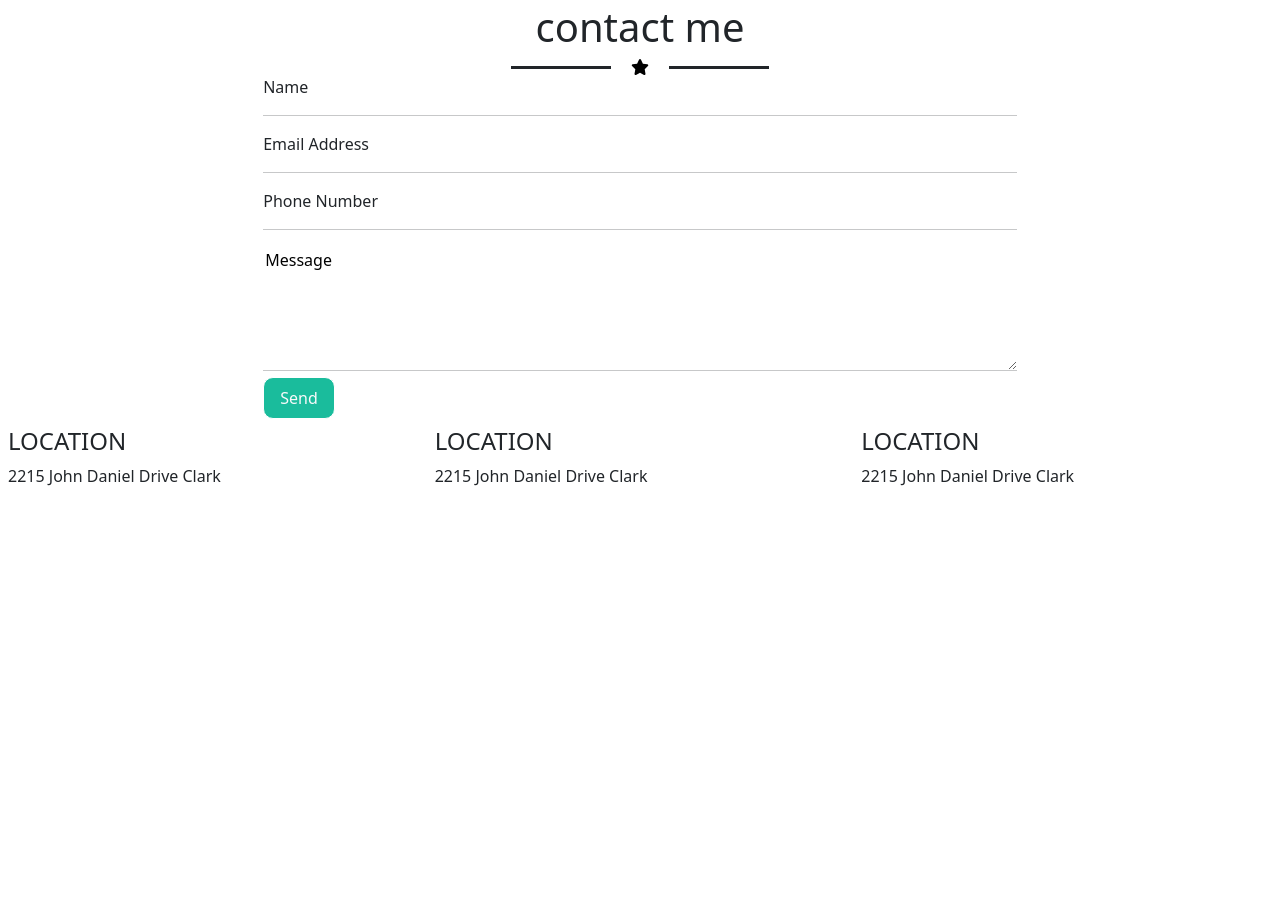
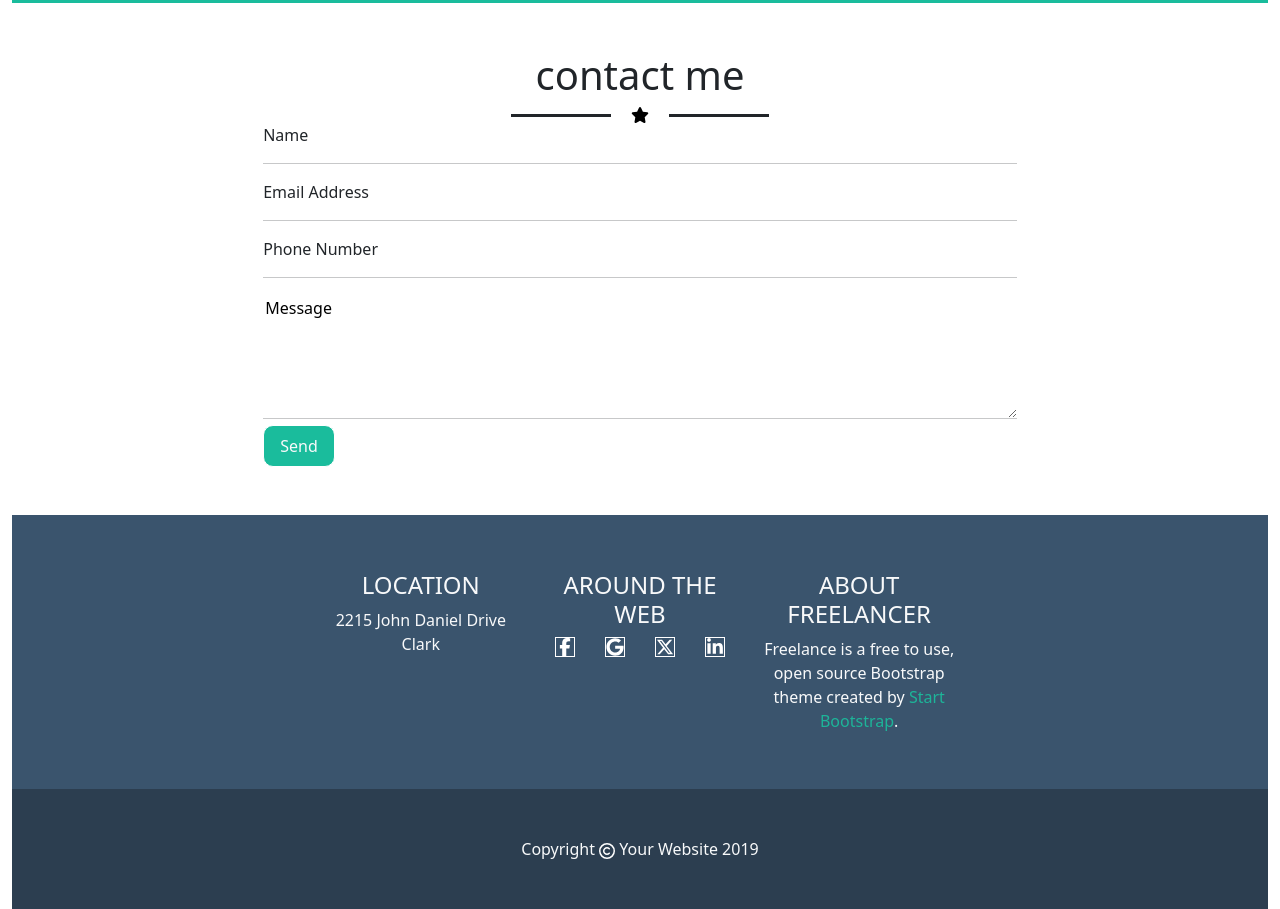
Before and after one commit to ChristianBaciu/html-css-bootstrap-freelancer, a plain HTML site: page index.html in a window 1280 px wide. Shown: the part 1542-2451 px from the top of the page. Before the commit the page ends 2038 px from the top, so only its background shows below. Drawn offline with nearby package versions, Linux system fonts and the light colour scheme.

Commit message:
bootstrap

```diff
--- a/index.html
+++ b/index.html
@@ -3,7 +3,7 @@
 <head>
     <meta charset="UTF-8">
     <meta name="viewport" content="width=device-width, initial-scale=1.0">
-    <title>Document</title>
+    <title>Bootstrap</title>
     <link href="https://cdn.jsdelivr.net/npm/bootstrap@5.3.2/dist/css/bootstrap.min.css" rel="stylesheet" integrity="sha384-T3c6CoIi6uLrA9TneNEoa7RxnatzjcDSCmG1MXxSR1GAsXEV/Dwwykc2MPK8M2HN" crossorigin="anonymous">
 
     <link rel="stylesheet" href="style.css">
@@ -19,11 +19,11 @@
             </nav>
             <nav>
                 <ul>
-                    <li>portofolio</li>
-                    <li>about</li>
-                    <li>contact</li>
-                    <li class="display-small">
-                        <svg xmlns="http://www.w3.org/2000/svg" height="16" width="14" viewBox="0 0 448 512"><!--!Font Awesome Free 6.5.1 by @fontawesome - https://fontawesome.com License - https://fontawesome.com/license/free Copyright 2023 Fonticons, Inc.--><path d="M0 96C0 78.3 14.3 64 32 64H416c17.7 0 32 14.3 32 32s-14.3 32-32 32H32C14.3 128 0 113.7 0 96zM0 256c0-17.7 14.3-32 32-32H416c17.7 0 32 14.3 32 32s-14.3 32-32 32H32c-17.7 0-32-14.3-32-32zM448 416c0 17.7-14.3 32-32 32H32c-17.7 0-32-14.3-32-32s14.3-32 32-32H416c17.7 0 32 14.3 32 32z"/></svg>
+                    <li class="display-xl">portofolio</li>
+                    <li class="display-xl">about</li>
+                    <li class="display-xl">contact</li>
+                    <li class="display-sx">
+                        <svg xmlns="http://www.w3.org/2000/svg" height="16" width="14" viewBox="0 0 448 512"><path d="M0 96C0 78.3 14.3 64 32 64H416c17.7 0 32 14.3 32 32s-14.3 32-32 32H32C14.3 128 0 113.7 0 96zM0 256c0-17.7 14.3-32 32-32H416c17.7 0 32 14.3 32 32s-14.3 32-32 32H32c-17.7 0-32-14.3-32-32zM448 416c0 17.7-14.3 32-32 32H32c-17.7 0-32-14.3-32-32s14.3-32 32-32H416c17.7 0 32 14.3 32 32z" fill="grey"/></svg>
                     </li>
                 </ul>
             </nav>
@@ -58,7 +58,7 @@
 
         <!--immagini-->
         <section>
-            <div class="text-center">
+            <div class="text-center pb-5">
                 <div class="row">
                     <div class="col-12 col-md-6 col-lg-4 p-3">
                         <div class="bg">
@@ -113,10 +113,10 @@
 
                 <div class="contaier-testo text-center p-3">
                     <div class="row text-start">
-                        <div class="col-6 col-xs">
+                        <div class="col-6 col-sx-12">
                             Freelancer is a free bootstrap there created by Start Bootstrap. The download includes the complete source files including HTML, CSS, and JavaScript as well as optional LESS stylesheets for easy. customization.
                         </div>
-                        <div class="col-6 col-xs">
+                        <div class="col-6 col-sx-12">
                             Whether you're a student looking to Showcase your works a professional looking to attract clients, or a graphic artist looking to share your projects, this template is the perfect starting point
                         </div>
                     </div>
@@ -157,31 +157,45 @@
             </div>
         </section>
 
-
-        <section>
-            <div class="row">
+        <!--footer-->
+        <footer>
+            <div class="container-footer row text-center p-5 mt-5 text-light">
                 <div class="col-12 col-md-6 col-lg-4 p-2">
-                    <div class="bg">
-                        <h4>LOCATION</h4>
-                        <span>2215 John Daniel Drive Clark</span>
+                    <div>
+                        <h4>location</h4>
+                        <div>2215 John Daniel Drive Clark</div>
                     </div>
                 </div>
                 <div class="col-12 col-md-6 col-lg-4 p-2">
-                    <div class="bg">
-                        <h4>LOCATION</h4>
-                        <span>2215 John Daniel Drive Clark</span>
+                    <div>
+                        <h4>around the web</h4>
+                        <div class="app">
+                            <svg xmlns="http://www.w3.org/2000/svg" height="20" width="20" viewBox="0 0 320 512"><path d="M80 299.3V512H196V299.3h86.5l18-97.8H196V166.9c0-51.7 20.3-71.5 72.7-71.5c16.3 0 29.4 .4 37 1.2V7.9C291.4 4 256.4 0 236.2 0C129.3 0 80 50.5 80 159.4v42.1H14v97.8H80z" fill="white"/></svg>
+
+                            <svg xmlns="http://www.w3.org/2000/svg" height="20" width="20" viewBox="0 0 488 512"><path d="M488 261.8C488 403.3 391.1 504 248 504 110.8 504 0 393.2 0 256S110.8 8 248 8c66.8 0 123 24.5 166.3 64.9l-67.5 64.9C258.5 52.6 94.3 116.6 94.3 256c0 86.5 69.1 156.6 153.7 156.6 98.2 0 135-70.4 140.8-106.9H248v-85.3h236.1c2.3 12.7 3.9 24.9 3.9 41.4z" fill="white"/></svg>
+
+                            <svg xmlns="http://www.w3.org/2000/svg" height="20" width="20" viewBox="0 0 512 512"><path d="M389.2 48h70.6L305.6 224.2 487 464H345L233.7 318.6 106.5 464H35.8L200.7 275.5 26.8 48H172.4L272.9 180.9 389.2 48zM364.4 421.8h39.1L151.1 88h-42L364.4 421.8z" fill="white"/></svg>
+
+                            <svg xmlns="http://www.w3.org/2000/svg" height="20" width="20" viewBox="0 0 448 512"><path d="M100.3 448H7.4V148.9h92.9zM53.8 108.1C24.1 108.1 0 83.5 0 53.8a53.8 53.8 0 0 1 107.6 0c0 29.7-24.1 54.3-53.8 54.3zM447.9 448h-92.7V302.4c0-34.7-.7-79.2-48.3-79.2-48.3 0-55.7 37.7-55.7 76.7V448h-92.8V148.9h89.1v40.8h1.3c12.4-23.5 42.7-48.3 87.9-48.3 94 0 111.3 61.9 111.3 142.3V448z" fill="white"/></svg>
+                        </div>
                     </div>
                 </div>
                 <div class="col-12 col-md-6 col-lg-4 p-2">
-                    <div class="bg">
-                        <h4>LOCATION</h4>
-                        <span>2215 John Daniel Drive Clark</span>
+                    <div>
+                        <h4>about freelancer</h4>
+                        <div>Freelance is a free to use, open source Bootstrap theme created by <span>Start Bootstrap</span>.</div>
                     </div>
                 </div>
             </div>
-        </section>
 
-
+            <div class="copyright text-center text-light pb-5">
+                <div class=" text-center pt-5">
+                    <span>Copyright</span>
+                    <svg xmlns="http://www.w3.org/2000/svg" height="16" width="16" viewBox="0 0 512 512"><path d="M256 48a208 208 0 1 1 0 416 208 208 0 1 1 0-416zm0 464A256 256 0 1 0 256 0a256 256 0 1 0 0 512zM199.4 312.6c-31.2-31.2-31.2-81.9 0-113.1s81.9-31.2 113.1 0c9.4 9.4 24.6 9.4 33.9 0s9.4-24.6 0-33.9c-50-50-131-50-181 0s-50 131 0 181s131 50 181 0c9.4-9.4 9.4-24.6 0-33.9s-24.6-9.4-33.9 0c-31.2 31.2-81.9 31.2-113.1 0z" fill="white"/></svg>
+                    <span>Your Website 2019</span>
+                </div>
+            </div>
+        </footer>
     </div>
     <script src="https://cdn.jsdelivr.net/npm/bootstrap@5.3.2/dist/js/bootstrap.bundle.min.js" integrity="sha384-C6RzsynM9kWDrMNeT87bh95OGNyZPhcTNXj1NW7RuBCsyN/o0jlpcV8Qyq46cDfL" crossorigin="anonymous"></script>
 </body>
--- a/style.css
+++ b/style.css
@@ -18,9 +18,8 @@ header nav ul{
     display: flex;
 }
 
-.display-small{
+.display-xs{
     display: none;
-    fill: white;
 }
 
 .text-center .bg img{
@@ -83,3 +82,61 @@ button{
     border-left: 0px;
     border-color: #c7c8c9;
 }
+
+/*footer*/
+.container-footer{
+    width: 60%;
+    margin: 0 auto;
+}
+
+footer{
+    background-color: #3a546d;
+}
+
+footer h4{
+    text-transform: uppercase;
+}
+
+.app{
+    display: flex;
+    justify-content: center;
+    gap: 30px;
+}
+
+.app svg{
+    border: 1px solid white;
+}
+
+.container-footer span{
+    color: #1db599;
+}
+
+.copyright{
+    background-color: #2c3e50;
+}
+
+@media screen and ( max-width: 768px ){
+
+    .display-sx{
+        display: block;
+        border: 1px solid grey;
+        padding-left: 10px;
+        padding-right: 10px;
+    }
+
+    .display-xl{
+        display: none;
+    }
+
+    .container-footer{
+        width: 100%;
+    }
+
+}
+
+@media screen and ( max-width: 480px ){
+
+    .contaier-testo{
+        width: 100%;
+    }
+}
```
